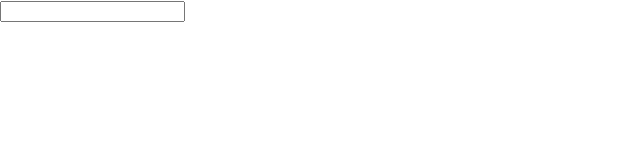
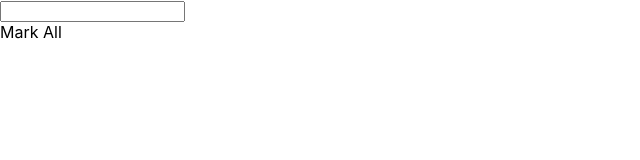
Before and after one commit to T-Tsava/react-app, a React (Create React App) app: page / in a window 1280 px wide. Shown: the top 160 px of the page, without its empty margins (0-640 px from the left). Built offline with nearby package versions, Linux system fonts and the light colour scheme.

Commit message:
Complete all tasks mark/unmark

```diff
--- a/src/App.js
+++ b/src/App.js
@@ -58,10 +58,27 @@ const App = () => {
     setTodos(newTodos);
   }
 
+  // Complete All tasks
+  const completeAllTodo = () => {
+    const newTodos = [...todos];
+    newTodos.forEach((element, index) => {
+
+      if (element.isCompleted == true){
+        element.isCompleted = false;
+
+      }else {
+        element.isCompleted = true;
+      }
+    });
+    setTodos(newTodos);
+  };
+
   return (
     <div className="app">
       <div className='todo-list'>
       <TodoForm addTodo={addTodo} />
+      <a className='FilterButtons' onClick={() => completeAllTodo()}>Mark All</a>
+
         {todos.map((todo,index) => (
           <Todo key={index}
                 index={index}
```
